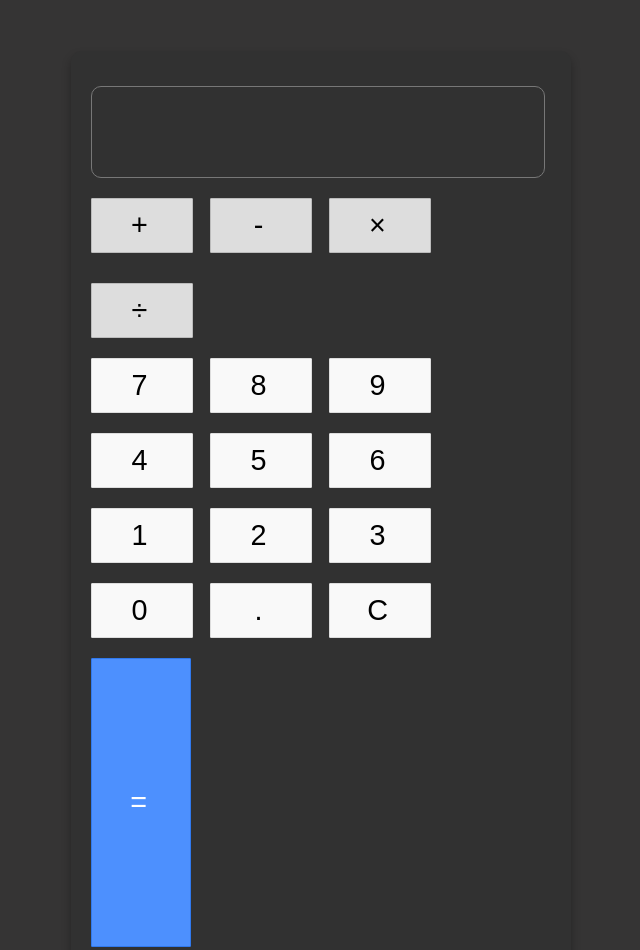
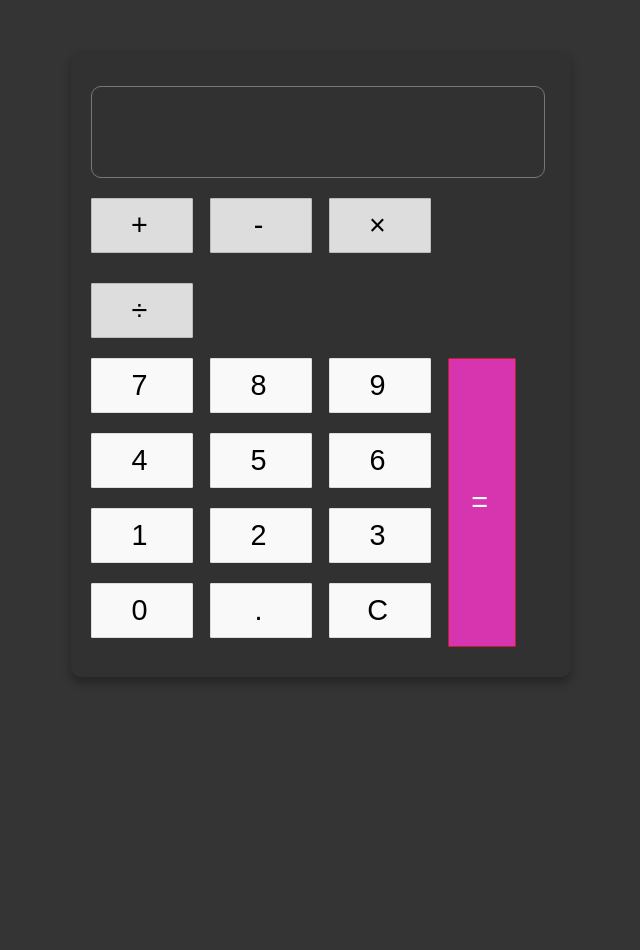
Before and after one commit to harold-delgado/FUSALMO-demo, a plain HTML site: page index.html in a window 1280 px wide. Shown: the top 950 px of the page, without its empty margins (319-959 px from the left). After the commit the page ends 800 px from the top, so only its background shows below. Drawn offline with Linux system fonts and the light colour scheme.

Commit message:
All ready

```diff
--- a/style.css
+++ b/style.css
@@ -97,16 +97,16 @@ body {
 
   div.equal {
     display: inline-block;
-    border: 1px solid #3079ED;
+    border: 1px solid #bd202f;
     border-radius: 1px;
-    width: 17%;
+    width: 10%;
     text-align: center;
     padding: 127px 10px;
     margin: 10px 6px 10px 0;
     vertical-align: top;
     cursor: pointer;
     color: #FFF;
-    background-color: #4d90fe;
+    background-color: #d735af;
     transition: all .2s ease-in-out;
   }
 
```
